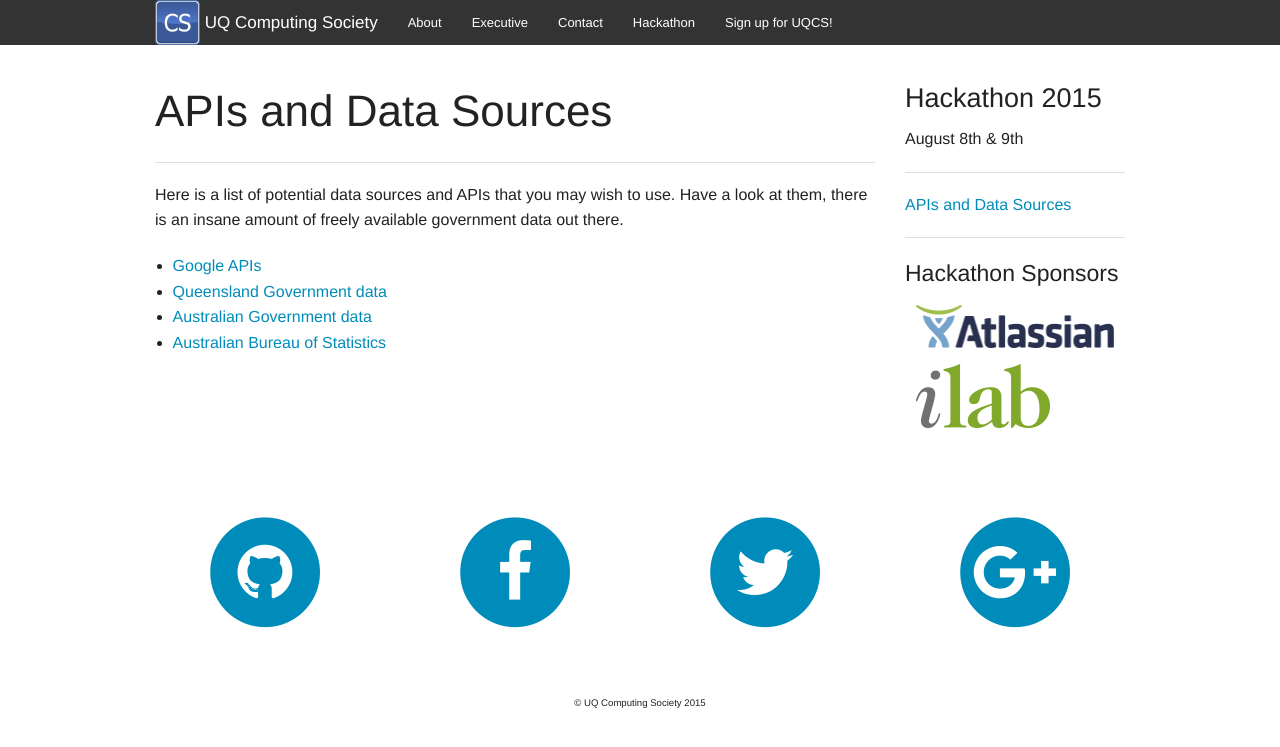
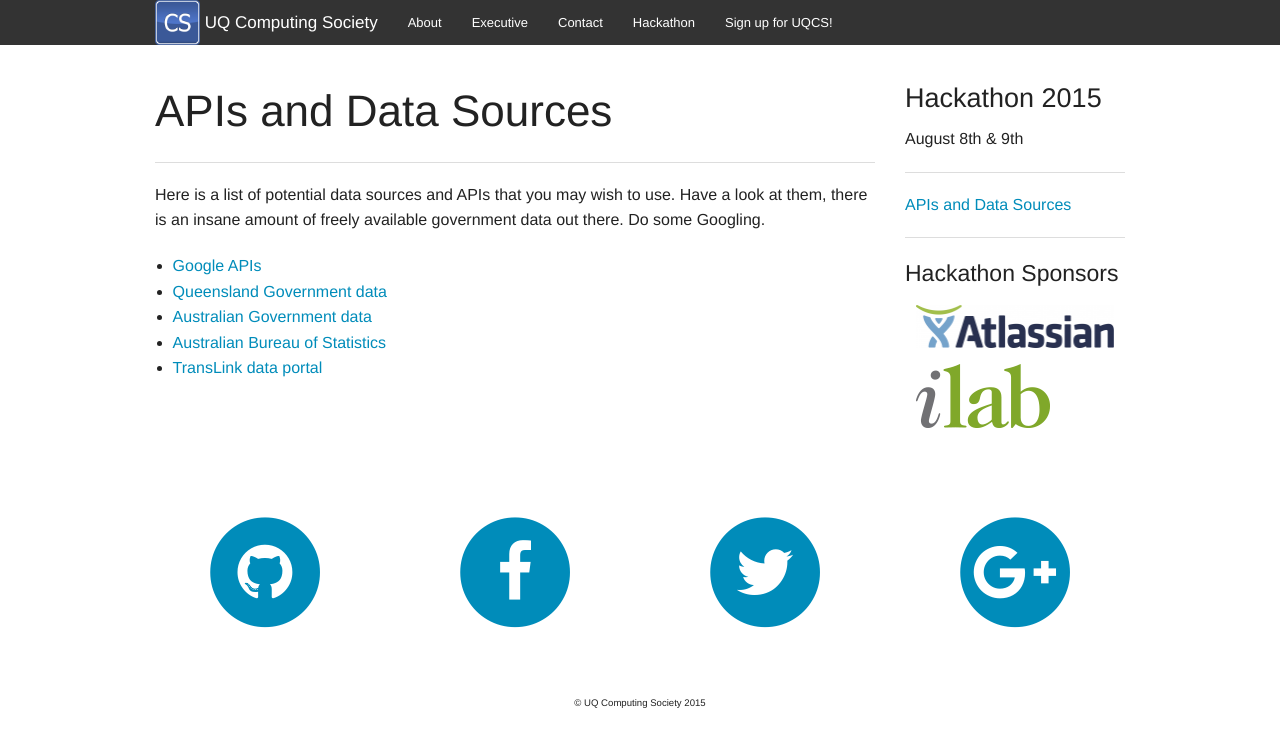
Before and after one commit to UQComputingSociety/website, a Jekyll site: the page built from hackathon/data-sources.html, in a window 1280 px wide. Shown: the top 747 px of the page. Built offline with Jekyll 4.4.1, drawn with Linux system fonts in a browser that asks for light colours; nearby versions of some CDN libraries.

Commit message:
added translink data portal

```diff
--- a/hackathon/data-sources.html
+++ b/hackathon/data-sources.html
@@ -3,10 +3,11 @@
 ---
 <h1 class="page-heading">APIs and Data Sources</h1>
 <hr />
-<p>Here is a list of potential data sources and APIs that you may wish to use. Have a look at them, there is an insane amount of freely available government data out there.</p>
+<p>Here is a list of potential data sources and APIs that you may wish to use. Have a look at them, there is an insane amount of freely available government data out there. Do some Googling.</p>
 <ul>
     <li><a href="https://developers.google.com/apis-explorer/#p/">Google APIs</a>
     <li><a href="https://data.qld.gov.au/">Queensland Government data</a>
     <li><a href="http://data.gov.au/">Australian Government data</a>
     <li><a href="http://www.abs.gov.au/">Australian Bureau of Statistics</a>
+    <li><a href="http://translink.com.au/about-translink/connect-with-translink/data-portal">TransLink data portal</a>
 </ul>
```
